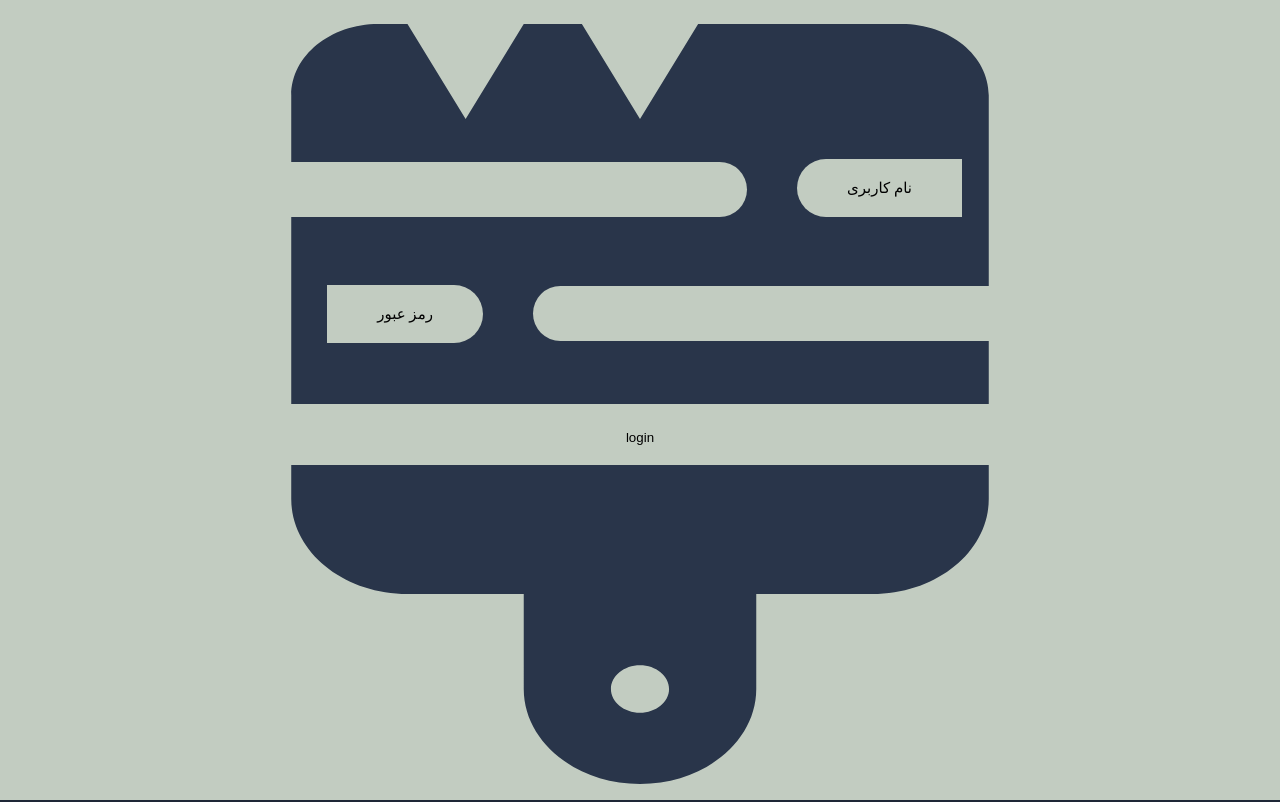
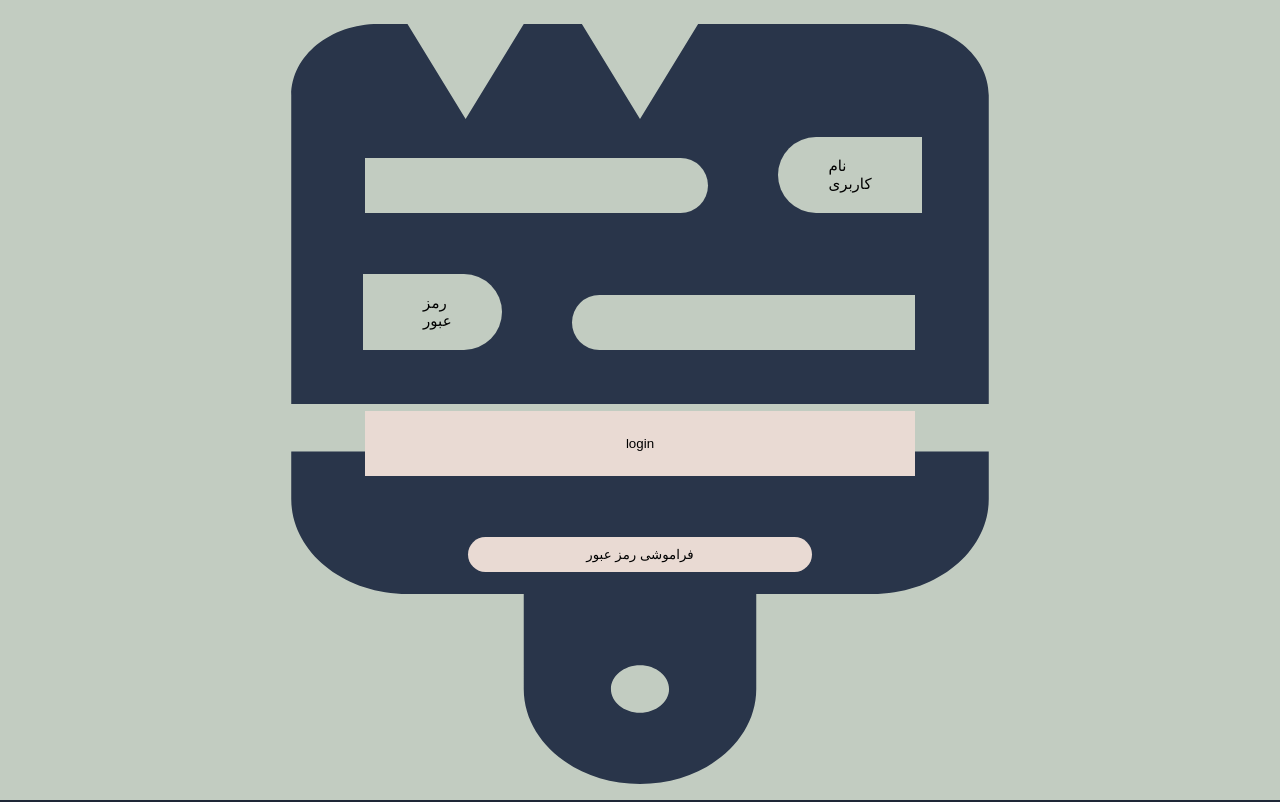
Before and after one commit to mohPYdev/ArtCom, a React (Create React App) app in the folder artcom/: page /overflow in a window 1280 px wide. Built offline with nearby package versions, Linux system fonts and the light colour scheme; a web font is replaced by a local one.

Commit message:
add forget btn

```diff
--- a/artcom/src/pages/OverflowLogin.css
+++ b/artcom/src/pages/OverflowLogin.css
@@ -20,12 +20,12 @@ z-index: 101;
 form{
     display: grid;
     grid-template-columns : 1fr 1fr 1fr 1fr 1fr 1fr ;
-    gap: 0rem 5rem;
+    gap: 0rem 7rem;
     position: absolute;
-    top: 3%;
-    left: 21%;
-    height: 72%;
-    width: 58%;
+    top: 9.5%;
+    left: 28.5%;
+    height: 62%;
+    width: 43%;
     border-radius: 14%;
     font-size: 1.5rem;
     font-weight: 400;
@@ -33,6 +33,7 @@ form{
 }
 .item{
     padding: 2rem 5rem;
+    overflow: hidden;
 
 }
 .center{
@@ -50,7 +51,6 @@ form{
     border-color: #C2CCC1;
     border-width: 0;
     align-self: end;
-
 }
 #username-label{
     grid-column: 5 / 7;
@@ -71,7 +71,7 @@ form{
     border-style: none;
 border-color: #C2CCC1;
 border-width: 0;
-align-self: center;
+align-self: end;
 
 }
 #password-label{
@@ -79,18 +79,32 @@ align-self: center;
     grid-row: 2;
     background-color: #C2CCC1;
     border-radius: 0 20rem 20rem 0;
-    align-self: center;
+    align-self: end;
     justify-self: end;
+    padding-left: 6rem;
 
 }
 #btn-login-form{
-    background-color: #C2CCC1;
-    grid-column: 1 / 7;
+    background-color: #E9DAD3;
+    grid-column: 1/ 7;
     grid-row: 3;
-    align-self: start;
+   align-self: end;
 
     border-style: none;
-border-color: #C2CCC1;
+border-color:  #E9DAD3;
 border-width: 0;
 cursor: pointer;
+padding: 2.5rem 0 ;
 }
+#forget-pass-btn{
+    background-color: #E9DAD3;
+    grid-column: 2/ 6;
+    grid-row: 4;
+    align-self: end;
+    border-style: none;
+border-color:  #E9DAD3;
+border-width: 0;
+cursor: pointer;
+border-radius: 20rem;
+padding: 1rem 0;
+}
--- a/artcom/src/pages/OverflowLogin.js
+++ b/artcom/src/pages/OverflowLogin.js
@@ -1,22 +1,40 @@
 import './OverflowLogin.css'
 import brush from '../img/brush.svg';
-import { useState } from 'react';
-function OverflowLogin(){
-  const [username , setUsername] = useState("");
-  const [password , setPassword ] = useState("");
+import React from 'react';
+
+class OverflowLogin extends React.Component{
+  constructor(props){
+  super(props);
+  this.submited=this.submited.bind(this);
+  this.state= {
+        username :"" ,
+        password : ""
+  }
+  ;
+  }
+  submited(e){
+     e.preventDefault();
+    console.log(this.state.username);
+    console.log(this.state.password);
+
+
+  }
+  render(){
   return(
     <>
     <div className="container">
     <img src={brush} className="brush"/>
     </div>
-    <form action="#">
-    <input type="text" id="username" name="username" value={username} className="item" />
-    <label for="username" id="username-label" className="item">نام کاربری</label>
-    <input type="text" id="password" name="password" value={password}  className="item"/>
-    <label for="password" id="password-label" className="item" >رمز عبور</label>
+    <form onSubmit={(e)=>this.submited(e)}>
+    <input type="text" id="username" name="username" value={this.state.username} className="item" onChange={(e)=>this.setState({username :e.target.value  })} />
+    <label  id="username-label" className="item">نام کاربری</label>
+    <input type="password" id="password" name="password" value={this.state.password}  className="item" onChange={(e)=>this.setState({password : e.target.value} )}/>
+    <label  id="password-label" className="item" >رمز عبور</label>
     <input type="submit" value="login" id="btn-login-form" className="item" />
+    <button type="button" id="forget-pass-btn" > فراموشی رمز عبور </button>
 </form>
     </>
   )
+  }
 }
 export default OverflowLogin;
--- a/artcom/src/pages/profile_artist.html
+++ b/artcom/src/pages/profile_artist.html
@@ -41,7 +41,7 @@
 
             <!--adding page background image-->
             <div id="img_back">
-                <img src="../img/Picture.png"/>
+                <img src="../img/Picture.svg"/>
             </div>
 
             <form action="" method="" autocomplete="" style="z-index: 10;">
--- a/artcom/src/pages/profile_normal.html
+++ b/artcom/src/pages/profile_normal.html
@@ -14,7 +14,7 @@
 
             <!--adding page background image-->
             <div id="img_back">
-                <img src="../img/Picture.png"/>
+                <img src="../img/Picture.svg"/>
             </div>
 
             <form action="" method="" autocomplete="" style="z-index: 10;">
```
Also changed, not shown: artcom/src/img/Picture.svg (added).
